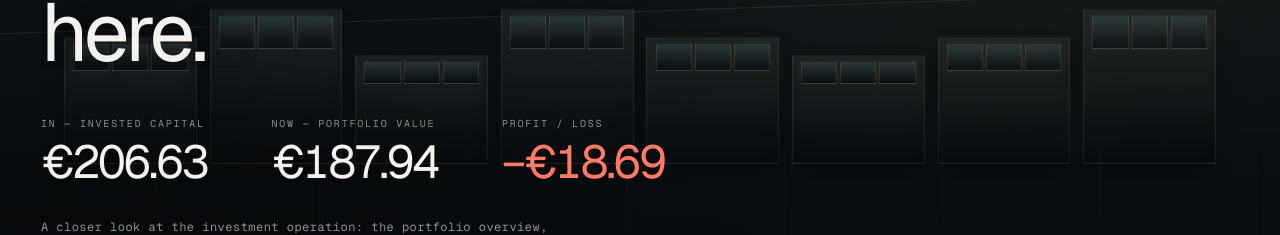
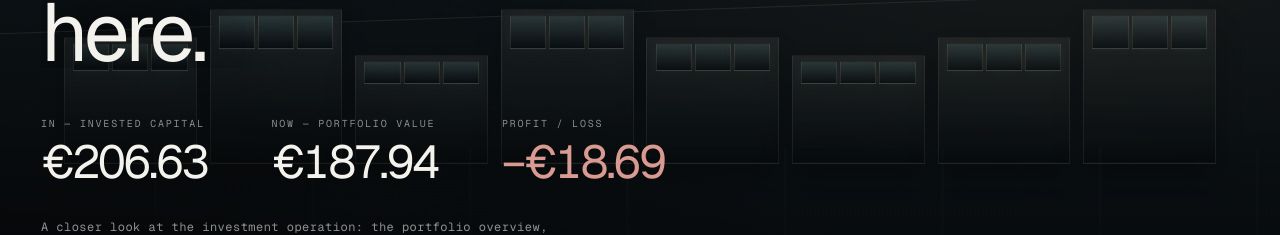
Before and after one commit to Vasilisssss/Portfolio-site, a Next.js app: page / in a window 1280 px wide. Shown: the part 1239-1474 px from the top of the page. Built offline with nearby package versions, Linux system fonts and the light colour scheme; no server answers.

Commit message:
style: align chapter performance figures with luxury palette

```diff
--- a/components/world/Chapter.tsx
+++ b/components/world/Chapter.tsx
@@ -22,7 +22,7 @@ export default function Chapter({ index, roman, title, kicker, stats, note }: {
               {stats.map((s) => (
                 <div key={s.label} className="flex flex-col gap-2">
                   <dt className="label">{s.label}</dt>
-                  <dd className={`tnum display text-[clamp(32px,3.6vw,60px)] leading-none ${s.tone === "gain" ? "text-lime" : s.tone === "loss" ? "text-loss" : ""}`}>{s.value}</dd>
+                  <dd className={`tnum display text-[clamp(32px,3.6vw,60px)] leading-none ${s.tone === "gain" ? "text-[#d9c09b]" : s.tone === "loss" ? "text-[#d99a91]" : ""}`}>{s.value}</dd>
                 </div>
               ))}
             </dl>
```
